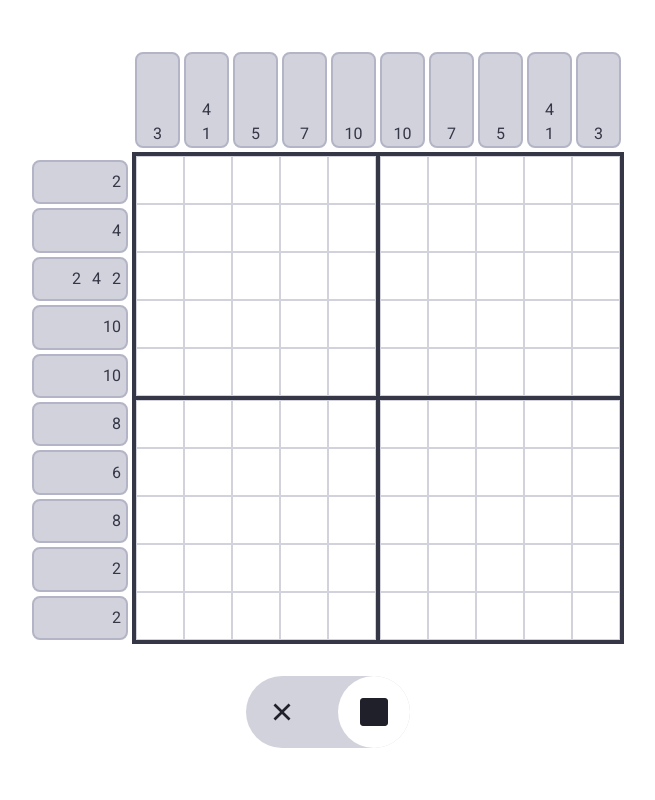
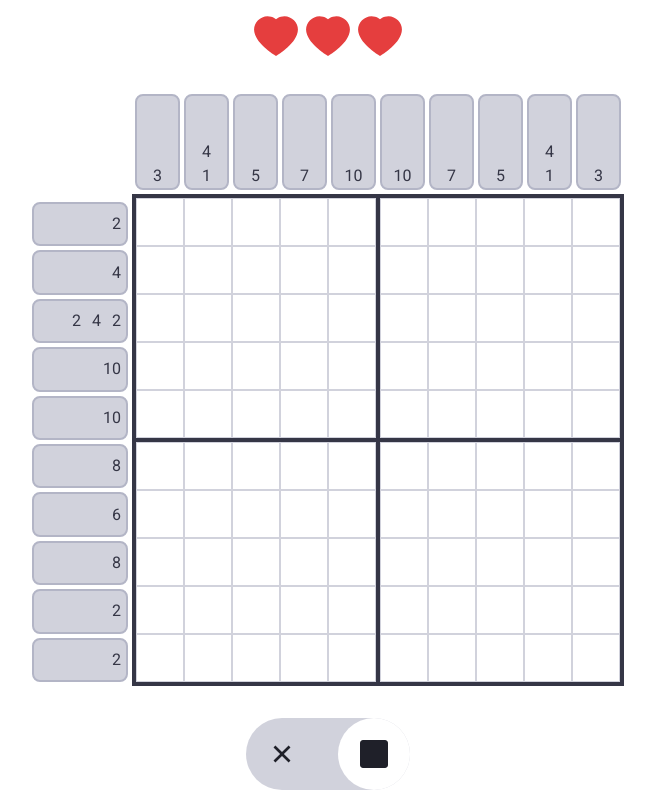
Before and after one commit to RodrigoSaantos/nonogram, a Next.js app: page / in a window 1280 px wide. Shown: the whole page, without its empty margins (312-967 px from the left). Built offline with nearby package versions, Linux system fonts and the light colour scheme.

Commit message:
feat: create component heart

```diff
--- a/src/components/Screen/index.tsx
+++ b/src/components/Screen/index.tsx
@@ -1,10 +1,27 @@
-import { Flex } from "@chakra-ui/react";
+import { useControl } from "@/hooks/useControl";
+import { Flex, useToken } from "@chakra-ui/react";
+import { AiFillHeart } from 'react-icons/ai';
 import { Canvas } from "../Canvas";
 import { Control } from "../Control";
+
+const Hearts = () => {
+  const { lives } = useControl()
+  const [red500, gray500] = useToken('colors', ['red.500', 'gray.200'])
+  const heartIcons = Array(3).fill({}).map((_, i) => {
+    const color = i < lives ? red500 : gray500;
+    return <AiFillHeart size={52} color={color} key={i} />;
+  });
+  return (
+    <Flex>
+      {heartIcons}
+    </Flex>
+  );
+};
 
 export function Screen() {
   return (
     <Flex flexDirection={'column'} gap="8" width={'100%'} height="100vh" justify={'center'} align='center'>
+      <Hearts />
       <Canvas />
       <Control />
     </Flex>
```
